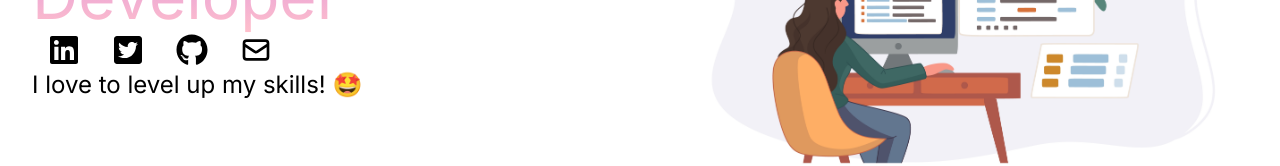
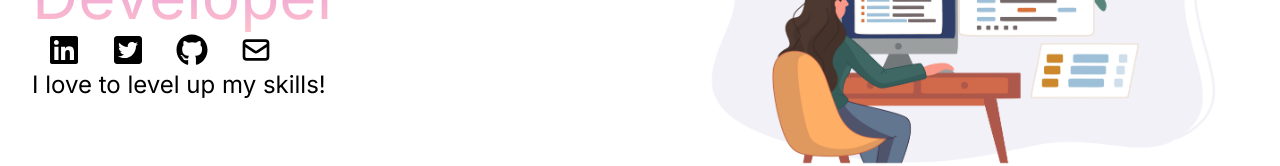
Before and after one commit to Jasminvillatoro/Jasmin-Portfolio, a React (Create React App) app: page / in a window 1280 px wide. Shown: the part 445-611 px from the top of the page. Built offline with nearby package versions, Linux system fonts and the light colour scheme.

Commit message:
removed emoji

```diff
--- a/src/components/Hero.js
+++ b/src/components/Hero.js
@@ -27,7 +27,7 @@ const Hero = () => {
             <HiOutlineMail />
           </a>
         </IconContext.Provider>
-        <p>I love to level up my skills! 🤩</p>
+        <p>I love to level up my skills!</p>
       </div>
       <div className="hero-img-cnt">
         <img className="hero-img" src={coder} alt="programmer" />
```
